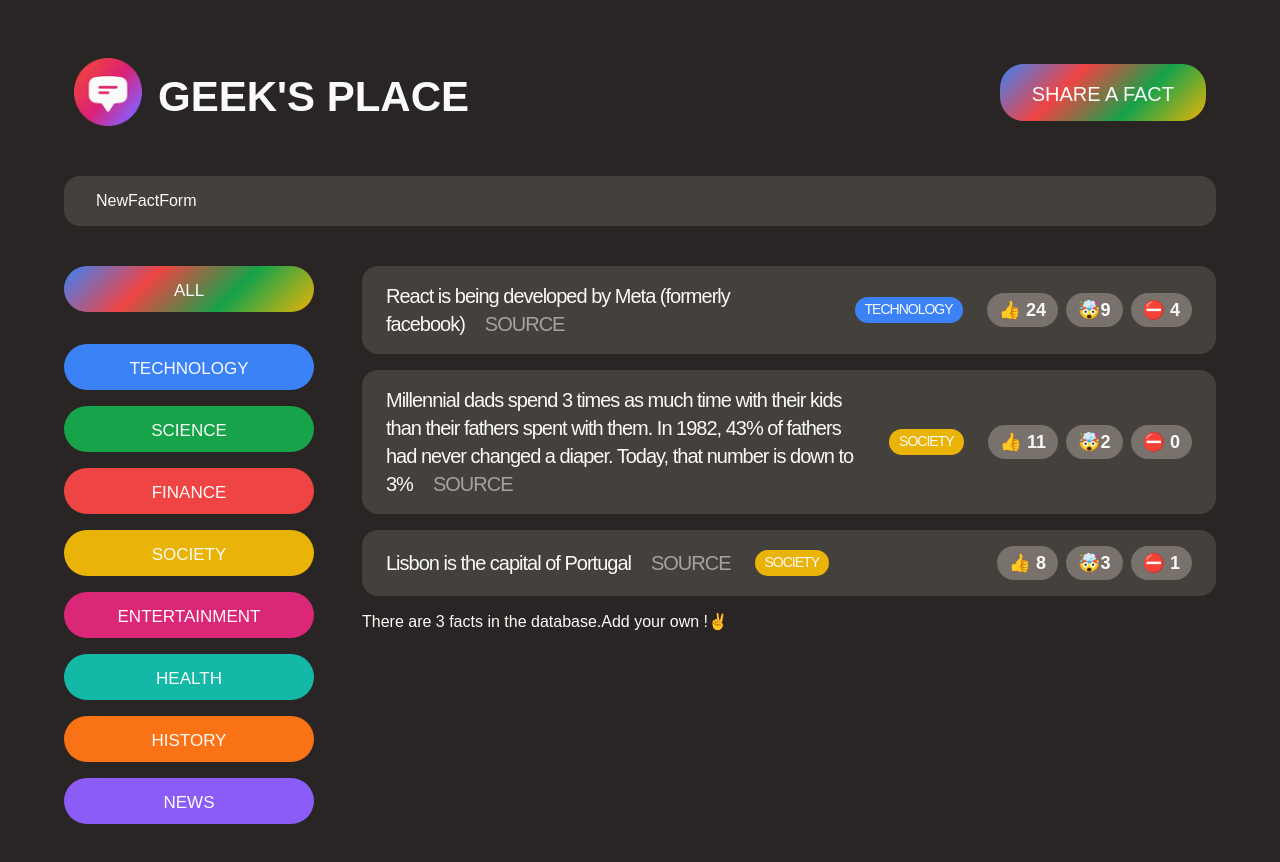
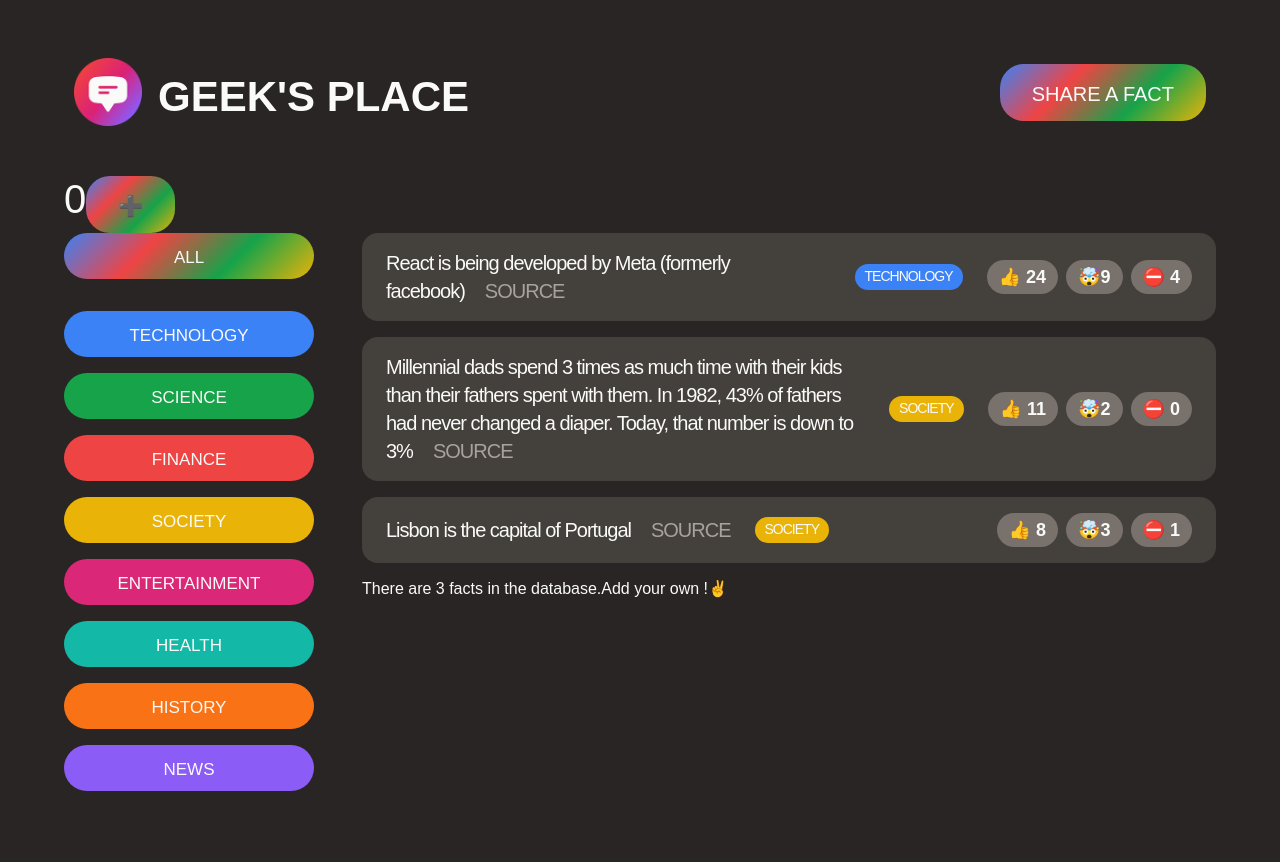
Before and after one commit to StafieA/App-for-nerds-React-Supabase, a React (Create React App) app: page / in a window 1280 px wide. Shown: the top 862 px of the page. Built offline with nearby package versions, Linux system fonts and the light colour scheme; the HTML template or start-up script is replaced by a standard one.

Commit message:
Displaying and hiding the form

```diff
--- a/src/App.js
+++ b/src/App.js
@@ -1,6 +1,7 @@
 import logo from "./logo.svg";
 import "./App.css";
 import "./style.css";
+import { useState } from "react";
 
 const CATEGORIES = [
   { name: "technology", color: "#3b82f6" },
@@ -48,6 +49,8 @@
 ];
 
 function App() {
+  const [showForm, setShowForm] = useState(false);
+
   return (
     <>
       <header className="header">
@@ -55,14 +58,36 @@
           <img src="logo.png" />
           <h1>Geek's place</h1>
         </div>
-        <button className="btn btn-large">Share a fact</button>
+        <button
+          className="btn btn-large btn-open"
+          onClick={() => setShowForm((currentShowForm) => !currentShowForm)}
+        >
+          Share a fact
+        </button>
       </header>
-      <NewFactForm />
+      <Counter />
+      {showForm ? <NewFactForm /> : null}
+
       <main className="main">
         <CategoryFilter />
         <FactList />
       </main>
     </>
+  );
+}
+
+function Counter() {
+  const [count, setCount] = useState(0);
+  return (
+    <div>
+      <span style={{ fontSize: "40px" }}>{count}</span>
+      <button
+        className="btn btn-large"
+        onClick={() => setCount((currentCount) => currentCount + 1)}
+      >
+        ➕
+      </button>
+    </div>
   );
 }
 
```
